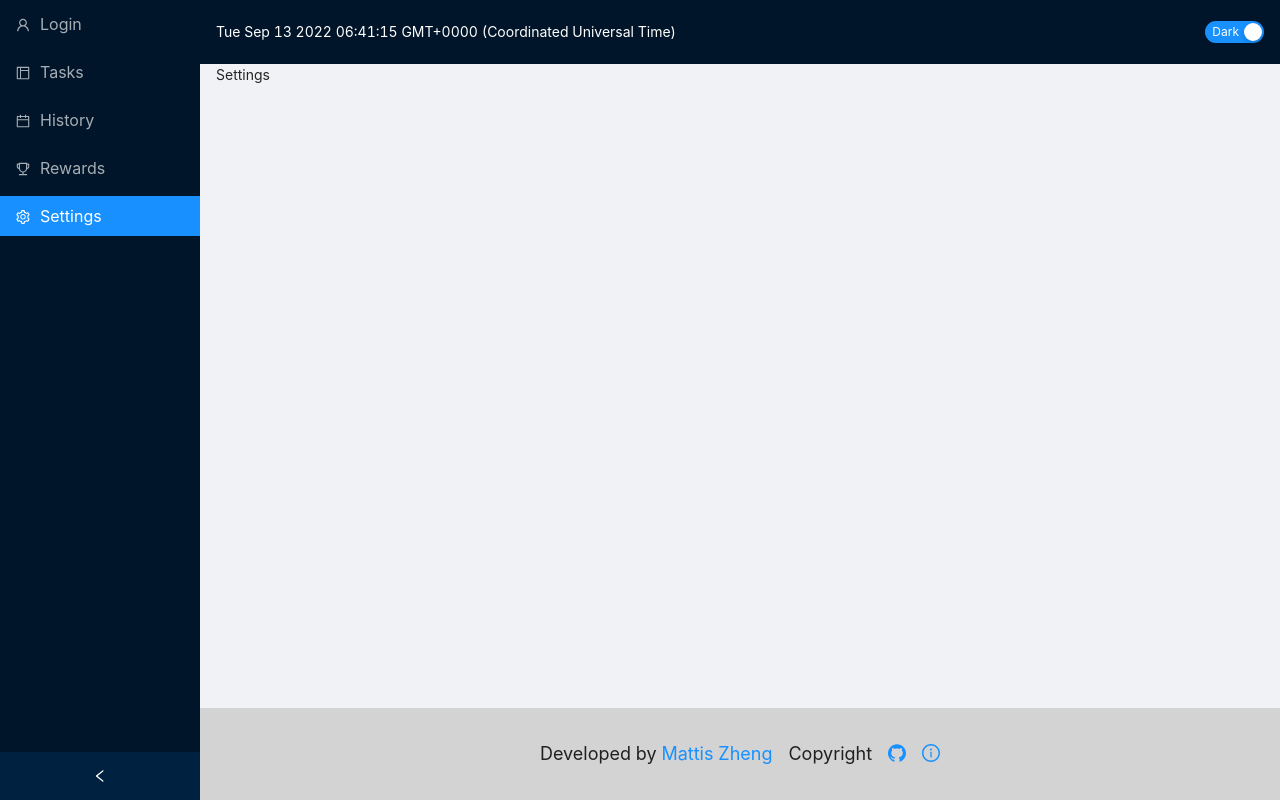
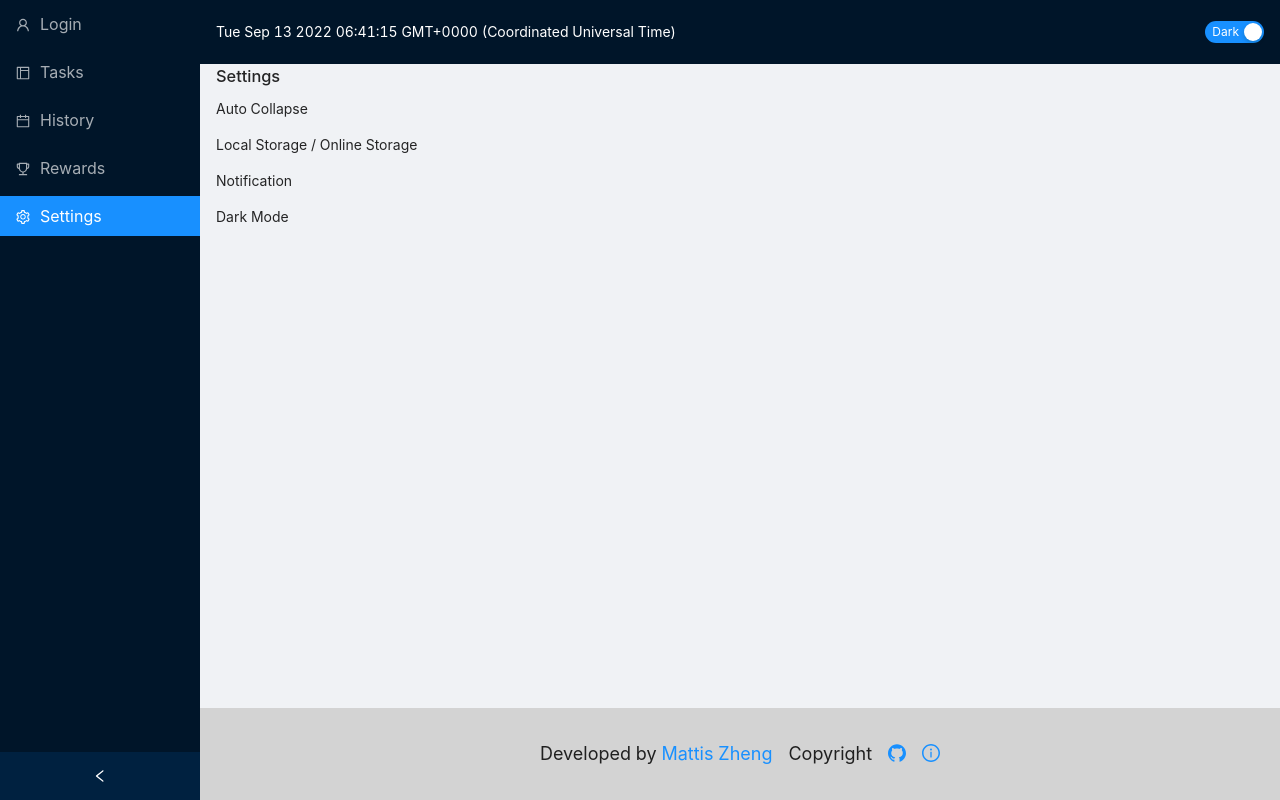
Before and after one commit to MattisZheng/sisyphus_stone, a React (Vite) app: page / in a window 1280 px wide. Both pictures are taken after a click on the item "Settings". Built offline with nearby package versions, Linux system fonts and the light colour scheme.

Commit message:
update settings

```diff
--- a/src/routes/Settings.jsx
+++ b/src/routes/Settings.jsx
@@ -1,5 +1,12 @@
 const Settings = () => {
-  return <div>Settings</div>;
+  return <div>
+    <h1>Settings</h1>
+    <p>Auto Collapse</p>
+    <p>Local Storage / Online Storage</p>
+    <p>Notification</p>
+
+    <p>Dark Mode</p>
+  </div>;
 };
 
 export default Settings;
```
Also changed, not shown: 1 other file (tests, documents, lock files or other folders).
